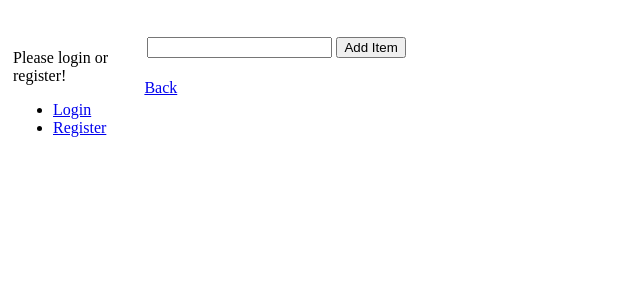
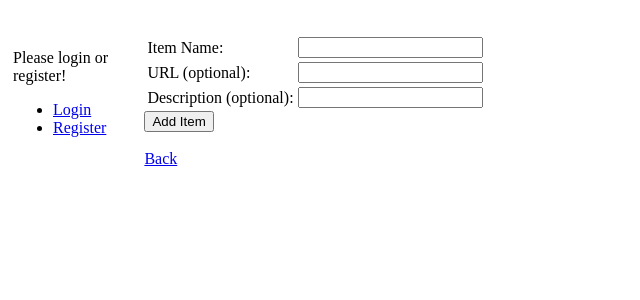
Before and after one commit to jolo0213/bucketlist, a Django app: template blist/templates/blist/items.html in a window 1280 px wide. Shown: the top 300 px of the page, without its empty margins (0-640 px from the left). Run offline with Django 3.2, Linux system fonts and the light colour scheme; the template is opened without the code that fills it: values that come from a table or form of the project are taken from there, others are empty.

Commit message:
Added item detail form parameters

```diff
--- a/blist/forms.py
+++ b/blist/forms.py
@@ -6,7 +6,7 @@ from blist.models import BL, Item
 class ItemForm(ModelForm):
 	class Meta:
 		model = Item
-		fields = ('item_value',)
+		fields = ('item_value','item_url','item_desc')
 
 class BLForm(ModelForm):
 	class Meta:
--- a/blist/templates/blist/items.html
+++ b/blist/templates/blist/items.html
@@ -18,11 +18,19 @@
 	{% csrf_token %}
 	<table class="form-table">
 	<tr>
+    	<td>Item Name: </td>
     	<td>{{ form.item_value }}</td>
-    	<td><input type="submit" value="Add Item" /></td>
+	</tr>
+	<tr>
+    	<td>URL (optional): </td>
+    	<td>{{ form.item_url }}</td>
+	</tr>
+	<tr>
+    	<td>Description (optional): </td>
+    	<td>{{ form.item_desc }}</td>
 	</tr>
 	</table>
-
+	<tr><td><input type="submit" value="Add Item" /></td></tr>
 </form>
 
 <br><a href='/blist/'>Back</a>
```
